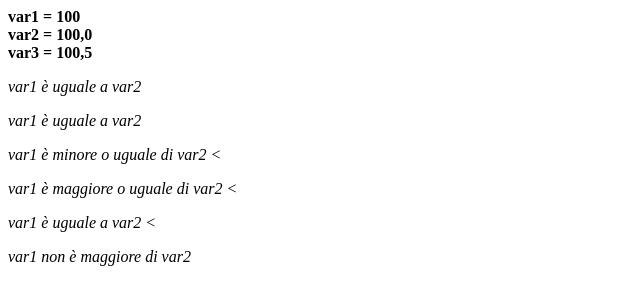
After one commit to LukaGualtieri/primo_progetto, a Django app: page /seconda_app/if_else_elif in a window 1280 px wide. The commit adds this page. Shown: the top 305 px of the page, without its empty margins (0-640 px from the left). Run offline with Django 4.2, Linux system fonts and the light colour scheme.

Commit message:
Punto 11 e 12

```diff
--- /dev/null
+++ b/seconda_app/templates/if_else_elif.html
@@ -0,0 +1,61 @@
+<!DOCTYPE html>
+<html lang="it">
+<head>
+    <meta charset="UTF-8">
+    <meta name="viewport" content="width=device-width, initial-scale=1.0">
+    <title>Es IF ELSE</title>
+</head>
+<body>
+    <b>var1 = {{ var1 }}</b> <br/>
+    <b>var2 = {{ var2 }}</b> <br/>
+    <b>var3 = {{ var3 }}</b> <br/>
+
+    {% if var1 < var2 %}
+        <p><i>var1 è minore di var2 </i></p>
+    {% elif var1 > var2 %}
+        <p><i>var1 è maggiore di var2 </i></p>
+    {% else %}
+        <p><i>var1 è uguale a var2 </i></p>
+    {% endif %}
+
+    {% if var1 > var2 %}
+        <p><i>var1 è maggiore di var2 </i></p>
+    {% elif var1 < var2 %}
+        <p><i>var1 è minore di var2 </i></p>
+    {% else %}
+        <p><i>var1 è uguale a var2 </i></p>
+    {% endif %}
+
+    {% if var1 <= var2 %}
+        <p><i>var1 è minore o uguale di var2 <</i></p>
+    {% elif var1 > var2 %}
+        <p><i>var1 è maggiore  di var2 </i></p>
+    {% endif %}
+
+    {% if var1 >= var2 %}
+        <p><i>var1 è maggiore o uguale di var2 <</i></p>
+    {% elif var1 < var2 %}
+        <p><i>var1 è minore  di var2 </i></p>
+    {% endif %}
+
+    {% if var1 == var2 %}
+        <p><i>var1 è uguale a var2 <</i></p>
+    {% elif var1 != var2 %}
+        <p><i>var1 non è uguale a var2 </i></p>
+    {% endif %}
+
+    {% if var1 < var2 and var1 < var3 %}
+        <p><i>var1 è minore di var2 e var1 è minore di var3 </i></p>
+    {% elif var1 > var2 and var1 > var3 %}
+        <p><i>var1 è maggiore di var2 e var1 è maggiore di var3 </i></p>
+    {% endif %}
+
+    {% if not var1 > var2 %}
+        <p><i>var1 non è maggiore di var2 </i></p>
+    {% elif not var1 < var2 %}
+        <p><i>var1 non è minore di var2 </i></p>
+    {% else %}
+    <p><i>var1 è uguale a var2 </i></p>
+    {% endif %}
+</body>
+</html>
--- a/seconda_app/urls.py
+++ b/seconda_app/urls.py
@@ -4,5 +4,9 @@ from seconda_app.views import *
 
 app_name="seconda_app"
 urlpatterns=[
+    path('', index, name='index'),
     path('es_if', es_if, name='es_if'),
+    path('if_else_elif', if_else_elif, name='if_else_elif'),
+    path('es_for', es_for, name='es_for'),
+
 ]
--- a/seconda_app/views.py
+++ b/seconda_app/views.py
@@ -1,6 +1,11 @@
 from django.shortcuts import render
+import datetime
+
 
 # Create your views here.
+def index(request):
+    return render(request, "index.html")
+
 def es_if(request):
     context={
         'var1' : 200,
@@ -8,3 +13,20 @@ def es_if(request):
         'var3' : 300
     }
     return render(request, "es_if.html", context)
+
+def if_else_elif(request):
+    context={
+        'var1' : 100,
+        'var2' : 100.0,
+        'var3' : 100.50,
+    }
+    return render(request, "if_else_elif.html", context)
+
+def es_for(request):
+    context={
+        'list1' : [1, datetime.date(2019,7,16), 'Do not give up!'],
+        'list2' : [1, datetime.date(2019,7,16), 'Do not give up!'],
+        'my_dict' : {'chiave1': 'Valore 1', 'chiave2': 'Valore 2'},
+
+    }
+    return render(request, "es_for.html", context)
--- a/templates/index_root.html
+++ b/templates/index_root.html
@@ -9,8 +9,7 @@
     <a href="/admin">Pannello admin</a>
     <br>
     <a href="{% url 'prima_app:index'%}">Index prima app</a>
-    <br>{%comment%}
+    <br>
     <a href="{% url 'seconda_app:index'%}">Index seconda app</a>
-    {%endcomment%}
 </body>
 </html>
```
Also changed, not shown: seconda_app/templates/es_for.html (added, +71 -0 lines), seconda_app/templates/es_if.html (+11 -11 lines).
